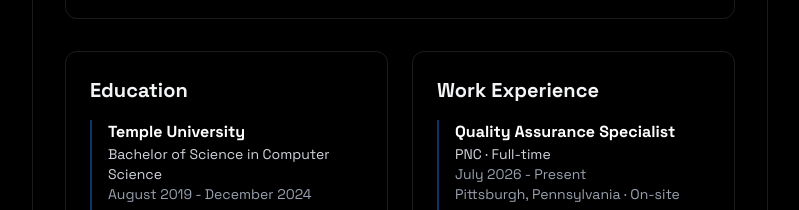
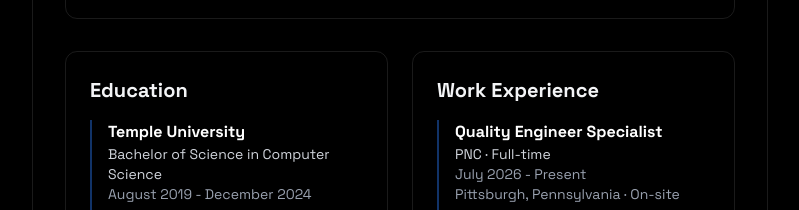
Before and after one commit to levinoscar/Oscar-Portfolio, a React (Vite) app: page / in a window 1280 px wide. Shown: the part 1660-1870 px from the top of the page, without its empty margins (240-1039 px from the left). Built offline with nearby package versions, Linux system fonts and the light colour scheme.

Commit message:
adjusting title name in PNC

```diff
--- a/src/components/sections/About.jsx
+++ b/src/components/sections/About.jsx
@@ -42,7 +42,7 @@ export const About = () => {
 
     const workExperience = [
         {
-            title: "Quality Assurance Specialist",
+            title: "Quality Engineer Specialist",
             company: "PNC · Full-time",
             dates: "July 2026 - Present",
             location: "Pittsburgh, Pennsylvania · On-site",
```
